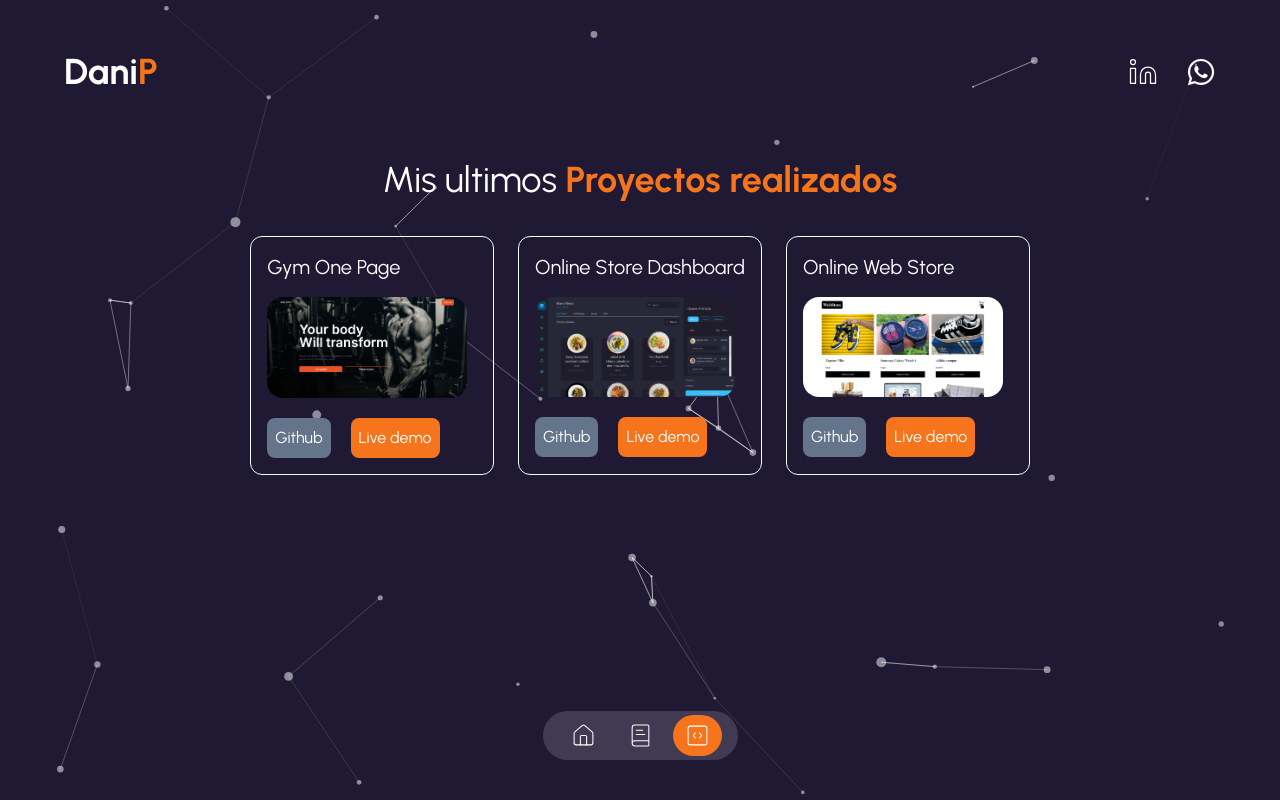
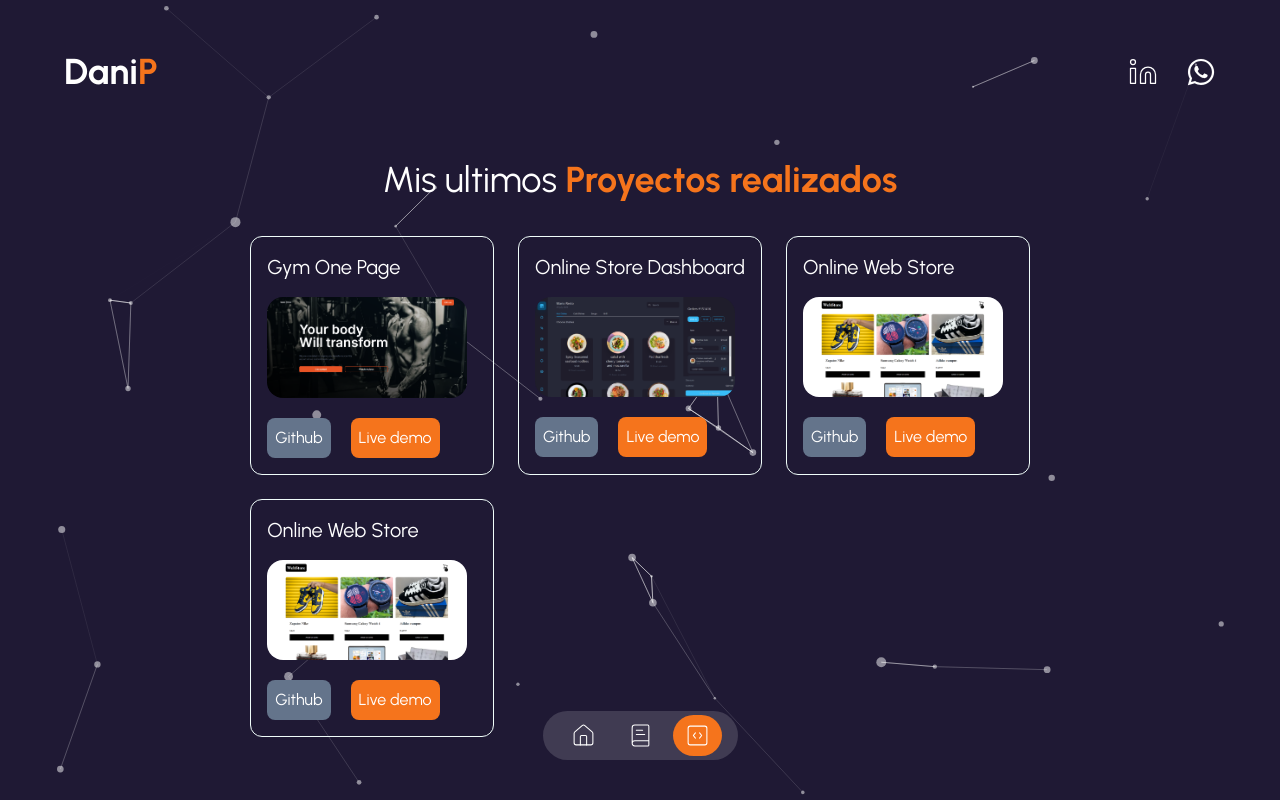
Before and after one commit to daniperr0/Landing-Page, a Next.js app: page /portfolio in a window 1280 px wide. Built offline with nearby package versions, Linux system fonts and the light colour scheme.

Commit message:
Update data.tsx

```diff
--- a/data.tsx
+++ b/data.tsx
@@ -60,5 +60,12 @@ export const dataPortfolio = [
         image: "/image-3.png",
         urlGithub: "https://github.com/daniperr0/WebStore-Basic.git",
         urlDemo: "https://majestic-sherbet-6044ce.netlify.app",
+    },
+    {
+        id: 3,
+        title: "Online Web Store",
+        image: "/image-3.png",
+        urlGithub: "https://github.com/daniperr0/WebStore-Basic.git",
+        urlDemo: "https://majestic-sherbet-6044ce.netlify.app",
     }
 ];
```
